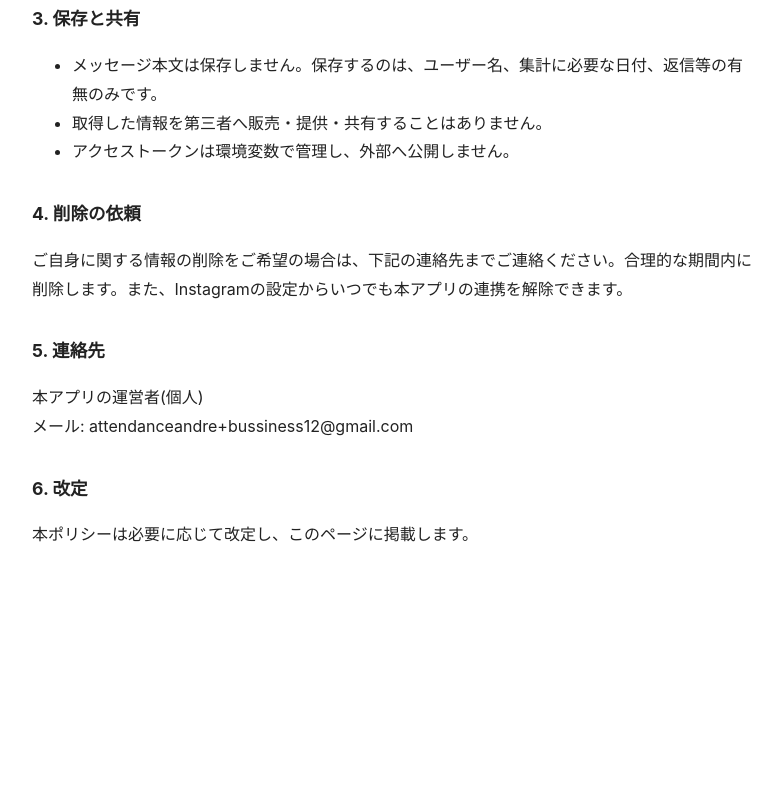
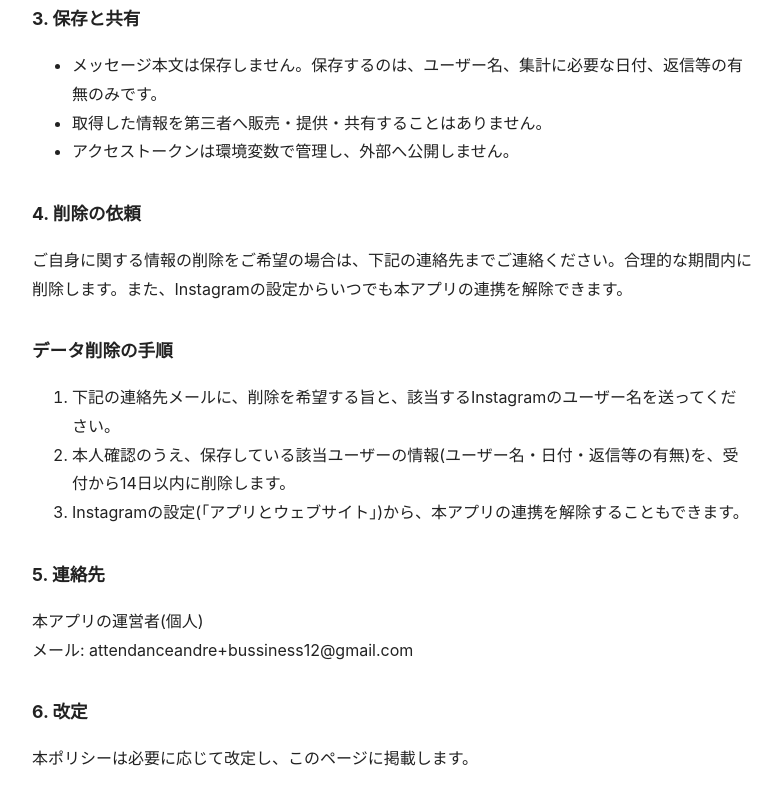
Before and after one commit to OHironari/app-privacy-policy, a plain HTML site: page index.html in a window 1280 px wide. Shown: the part 628-1433 px from the top of the page, without its empty margins (248-1023 px from the left). Before the commit the page ends 1209 px from the top, so only its background shows below. Drawn offline with Linux system fonts and the light colour scheme.

Commit message:
Add data deletion section

```diff
--- a/index.html
+++ b/index.html
@@ -36,6 +36,13 @@ h1{font-size:1.5rem}h2{font-size:1.1rem;margin-top:2rem}
 <h2>4. 削除の依頼</h2>
 <p>ご自身に関する情報の削除をご希望の場合は、下記の連絡先までご連絡ください。合理的な期間内に削除します。また、Instagramの設定からいつでも本アプリの連携を解除できます。</p>
 
+<h2 id="data-deletion">データ削除の手順</h2>
+<ol>
+<li>下記の連絡先メールに、削除を希望する旨と、該当するInstagramのユーザー名を送ってください。</li>
+<li>本人確認のうえ、保存している該当ユーザーの情報(ユーザー名・日付・返信等の有無)を、受付から14日以内に削除します。</li>
+<li>Instagramの設定(「アプリとウェブサイト」)から、本アプリの連携を解除することもできます。</li>
+</ol>
+
 <h2>5. 連絡先</h2>
 <p>本アプリの運営者(個人)<br>メール: attendanceandre+bussiness12@gmail.com</p>
 
```
